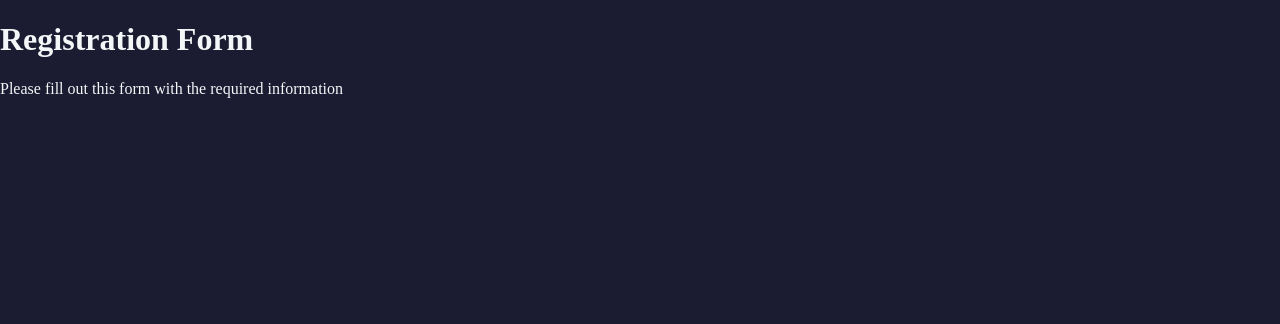
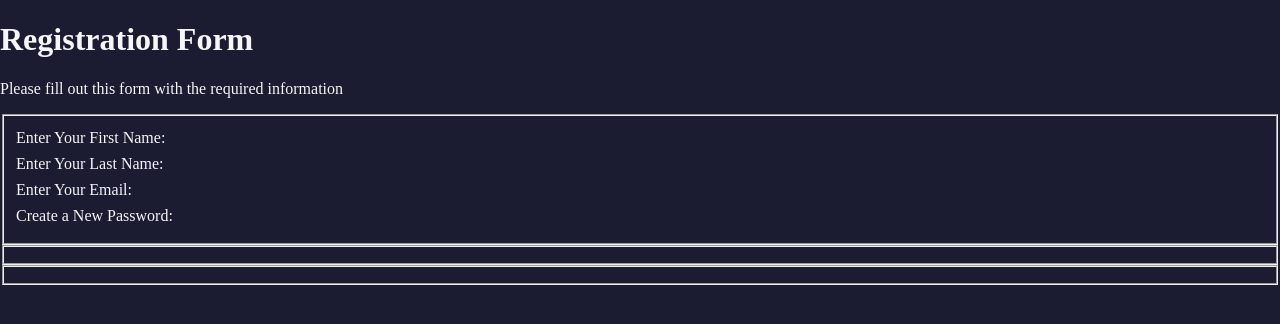
Before and after one commit to ThengaraiMaharajan/FCC_RWD_Certification, a plain HTML site: page registrationForm.html in a window 1280 px wide. Drawn offline with Linux system fonts and the light colour scheme.

Commit message:
step 16 complete

```diff
--- a/notes.txt
+++ b/notes.txt
@@ -539,3 +539,7 @@
 125 : doctype, html, head, body
 
 126 : Please fill out this form with the required information
+
+127 : The rem unit stands for root em, and is relative to the font size of the html element
+
+128 : As label elements are inline by default, they are all displayed side by side on the same line, making their text hard to read. To make them appear on separate lines, add display: block to the label element,
--- a/registrationForm.css
+++ b/registrationForm.css
@@ -5,3 +5,8 @@ body {
     background-color: #1b1b32;
     color: #f5f6f7;
   }
+
+  label{
+    display : block;
+    margin : 0.5rem  0;
+  }
--- a/registrationForm.html
+++ b/registrationForm.html
@@ -8,6 +8,15 @@
   <body>
     <h1>Registration Form</h1>
     <p>Please fill out this form with the required information</p>
-    <form action="https://register-demo.freecodecamp.org"></form>
+    <form action="https://register-demo.freecodecamp.org">
+      <fieldset>
+        <label>Enter Your First Name:</label>
+        <label>Enter Your Last Name:</label>
+        <label>Enter Your Email:</label>
+        <label>Create a New Password:</label>
+      </fieldset>
+      <fieldset></fieldset>
+      <fieldset></fieldset>
+    </form>
   </body>
 </html>
```
